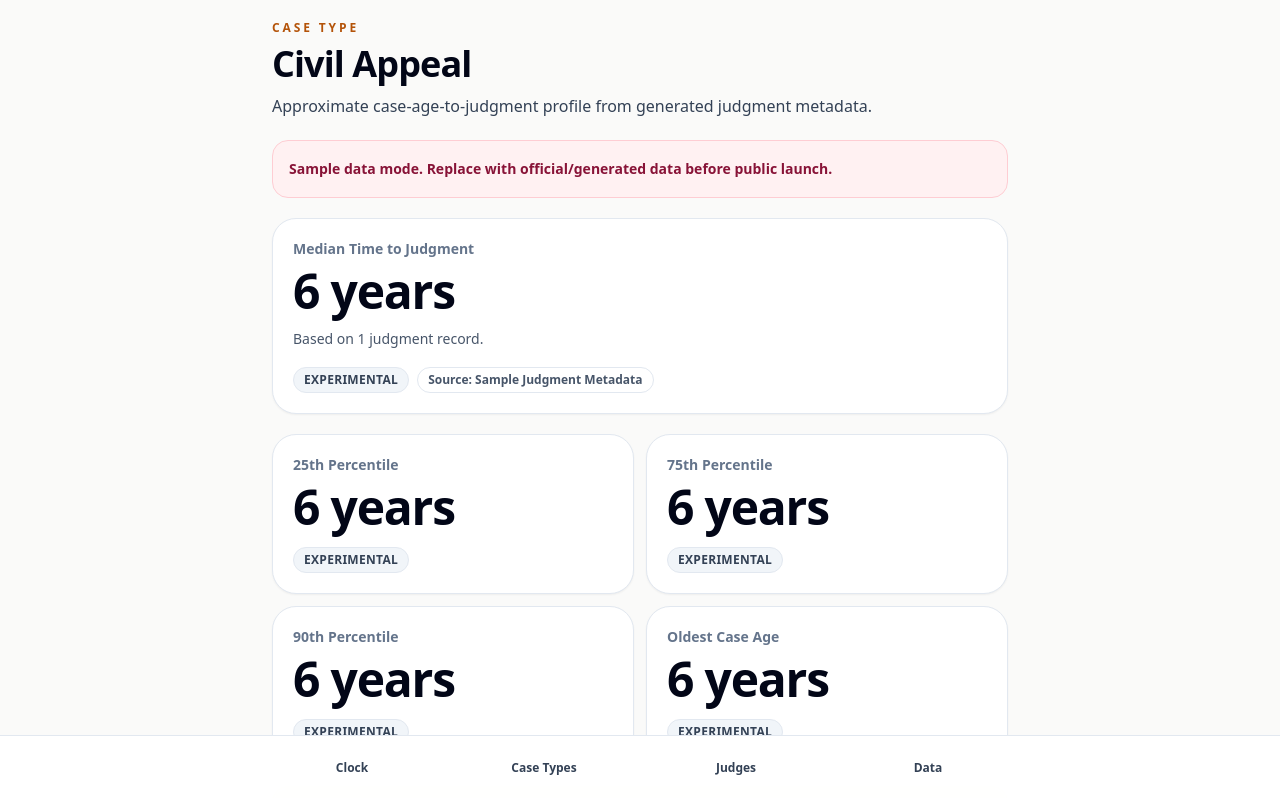
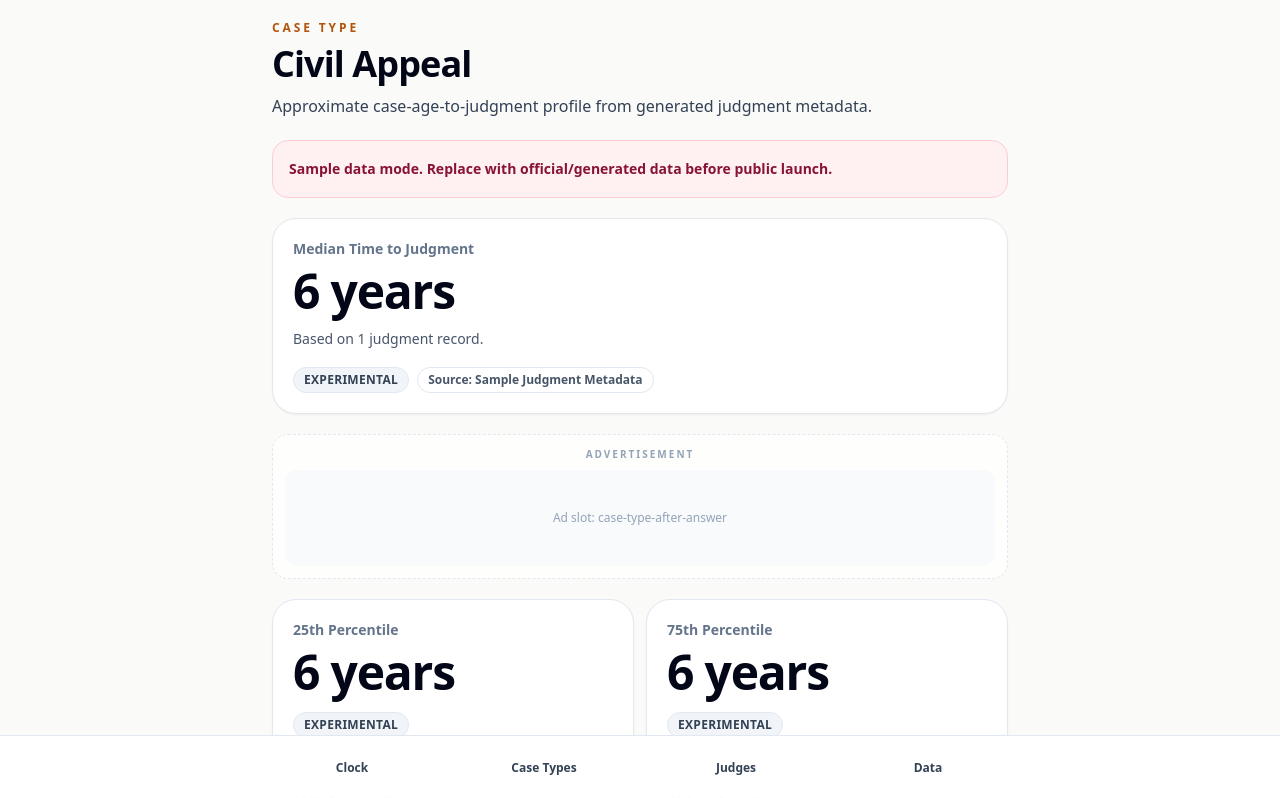
Before and after one commit to publicinteresttechnologies/justice-clock-india, a Next.js app: page /case-types/civil-appeal in a window 1280 px wide. Shown: the top 798 px of the page. Built offline with nearby package versions, Linux system fonts and the light colour scheme.

Commit message:
Add case type detail ad slot after primary answer

```diff
--- a/src/app/case-types/[slug]/page.tsx
+++ b/src/app/case-types/[slug]/page.tsx
@@ -1,4 +1,5 @@
 import { notFound } from "next/navigation";
+import { AdSlot } from "@/components/AdSlot";
 import { CaveatBox } from "@/components/CaveatBox";
 import { ConfidenceBadge } from "@/components/ConfidenceBadge";
 import { MetricCard } from "@/components/MetricCard";
@@ -37,6 +38,8 @@ export default async function CaseTypeDetailPage({ params }: PageProps) {
         sourceHref={caseType.sources[0]?.url}
       />
 
+      <AdSlot slotName="case-type-after-answer" />
+
       <section className="grid gap-3 sm:grid-cols-2">
         <MetricCard title="25th Percentile" value={formatYears(caseType.p25CaseAgeYears)} confidence={caseType.confidence} />
         <MetricCard title="75th Percentile" value={formatYears(caseType.p75CaseAgeYears)} confidence={caseType.confidence} />
```
